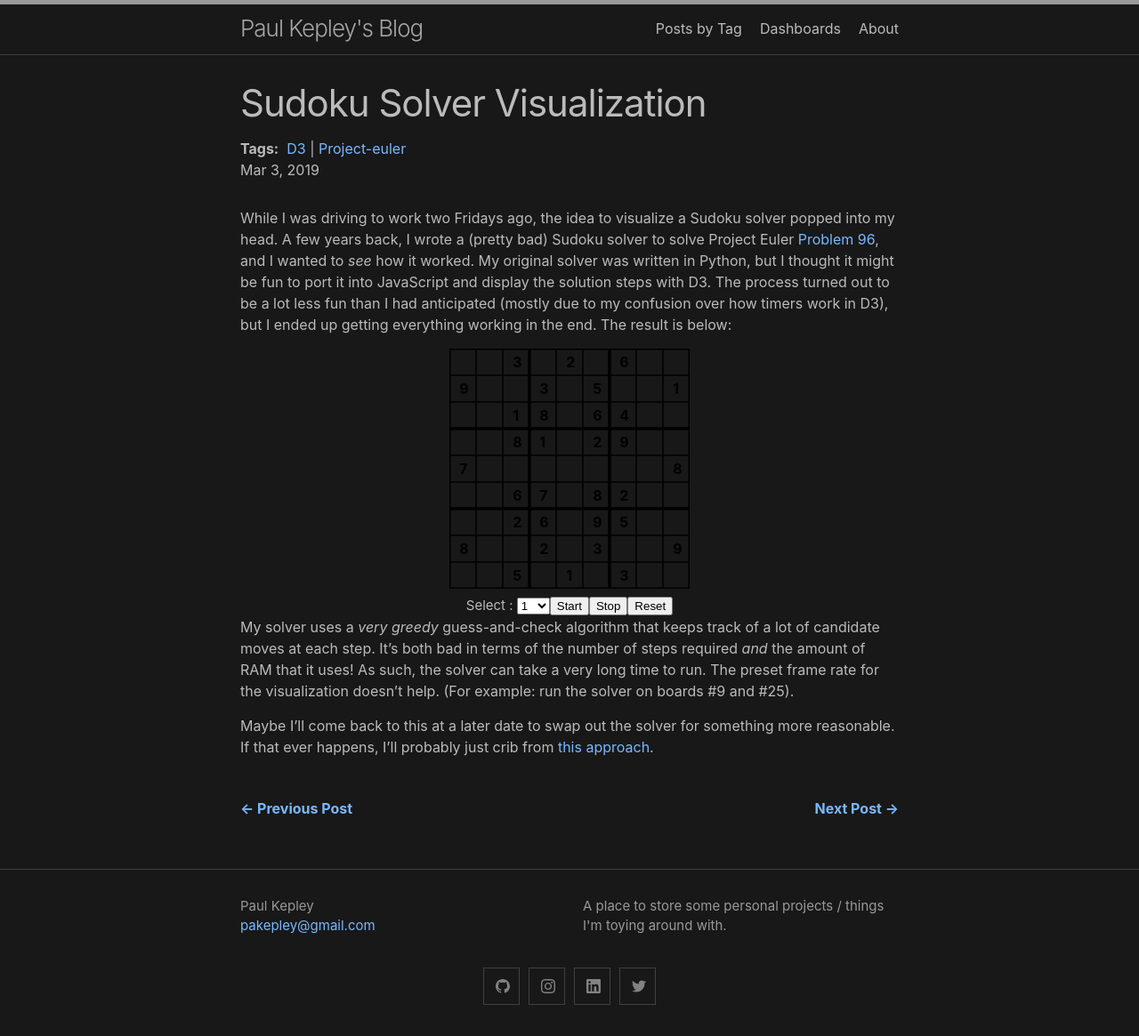
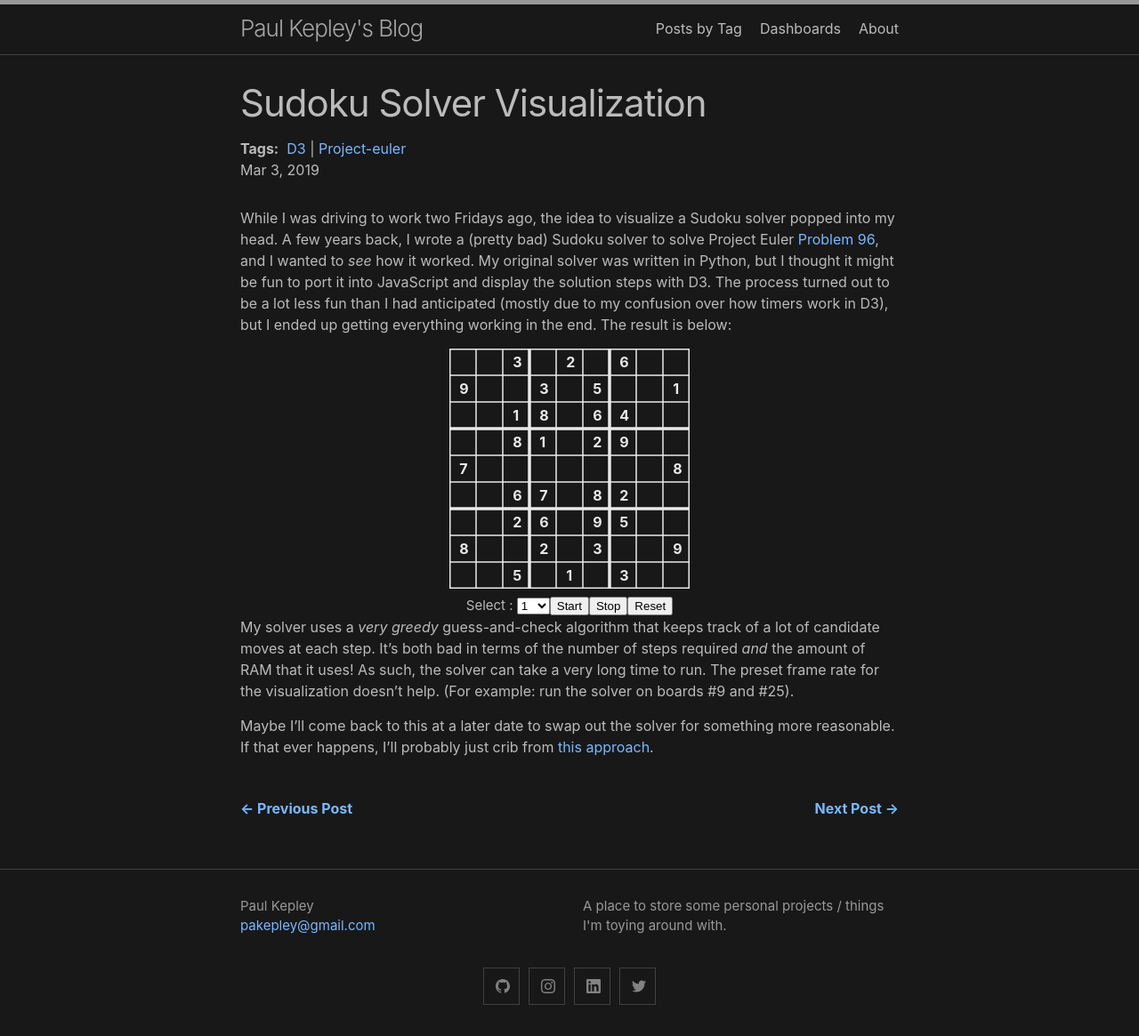
Before and after one commit to pkepley/pkepley.github.io, a Jekyll site: the page built from _posts/2019-03-03-SudokuViz.md, in a window 1280 px wide. Shown: the whole page at 89% size. Built offline with Jekyll 4.4.1, drawn with Linux system fonts in a browser that asks for light colours.

Commit message:
updated viz for dark background

```diff
--- a/assets/posts/20190303_SudokuViz/sudoku_viz.css
+++ b/assets/posts/20190303_SudokuViz/sudoku_viz.css
@@ -1,6 +1,6 @@
 .cell {
     fill: none;
-    stroke: black;
+    stroke: #E9E9E9;
     fill-opacity: 0;
     stroke-width: 3;
 }
@@ -9,21 +9,21 @@
     fill: none;
     stroke-opacity: 1;
     fill-opacity: 10%;
-    stroke: black;
+    stroke: #E9E9E9;
     stroke-width: 1;
 }
 
 .enter_tile_value {
-    fill: green;
+    fill: lime;
 }
 
 .fixed_tile_value {
-    fill: black;
+    fill: #E9E9E9;
     font-weight: bold;
 }
 
 .update_tile_value {
-    fill: black;
+    fill: #E9E9E9;
 }
 
 .exit_tile_value {
```
